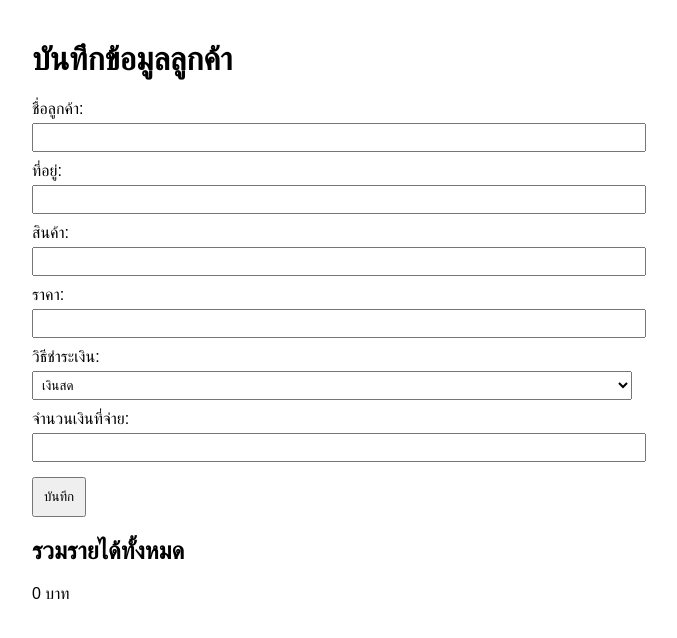
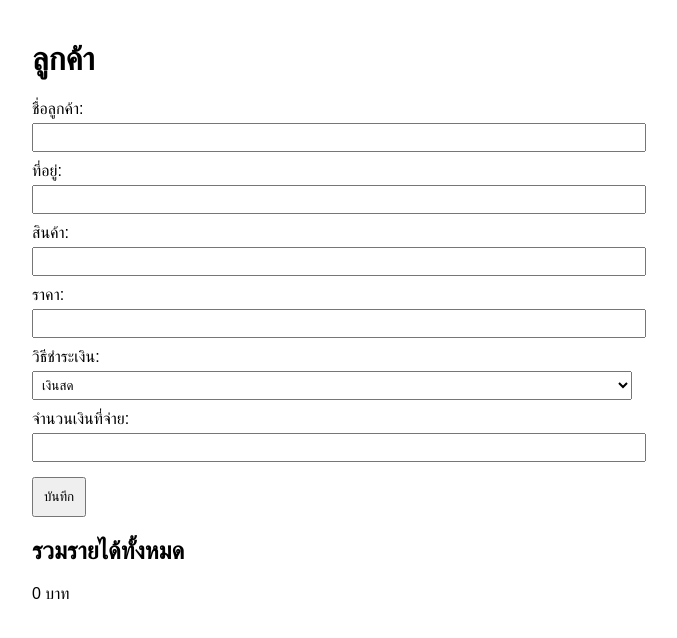
Before and after one commit to Guest91019/customer-web, a website: page index.html in a window 1280 px wide. Shown: the whole page, without its empty margins (308-985 px from the left). Drawn offline with Linux system fonts and the light colour scheme.

Commit message:
Your descriptive commit message here

```diff
--- a/index.html
+++ b/index.html
@@ -12,7 +12,7 @@
   </style>
 </head>
 <body>
-  <h1>บันทึกข้อมูลลูกค้า</h1>
+  <h1>ลูกค้า</h1>
 
   <form id="customerForm">
     <label>ชื่อลูกค้า: <input type="text" id="customerName" required></label>
```
